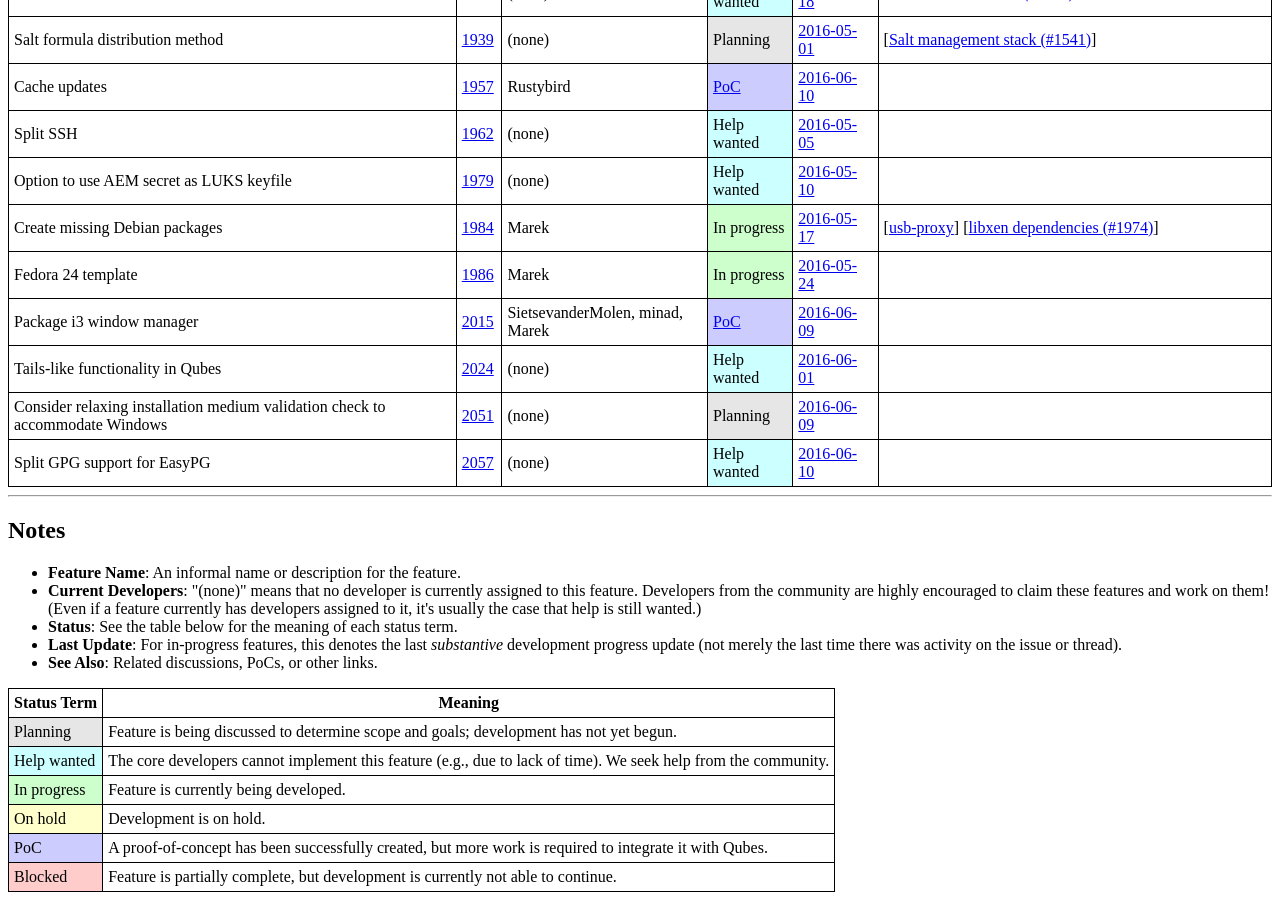
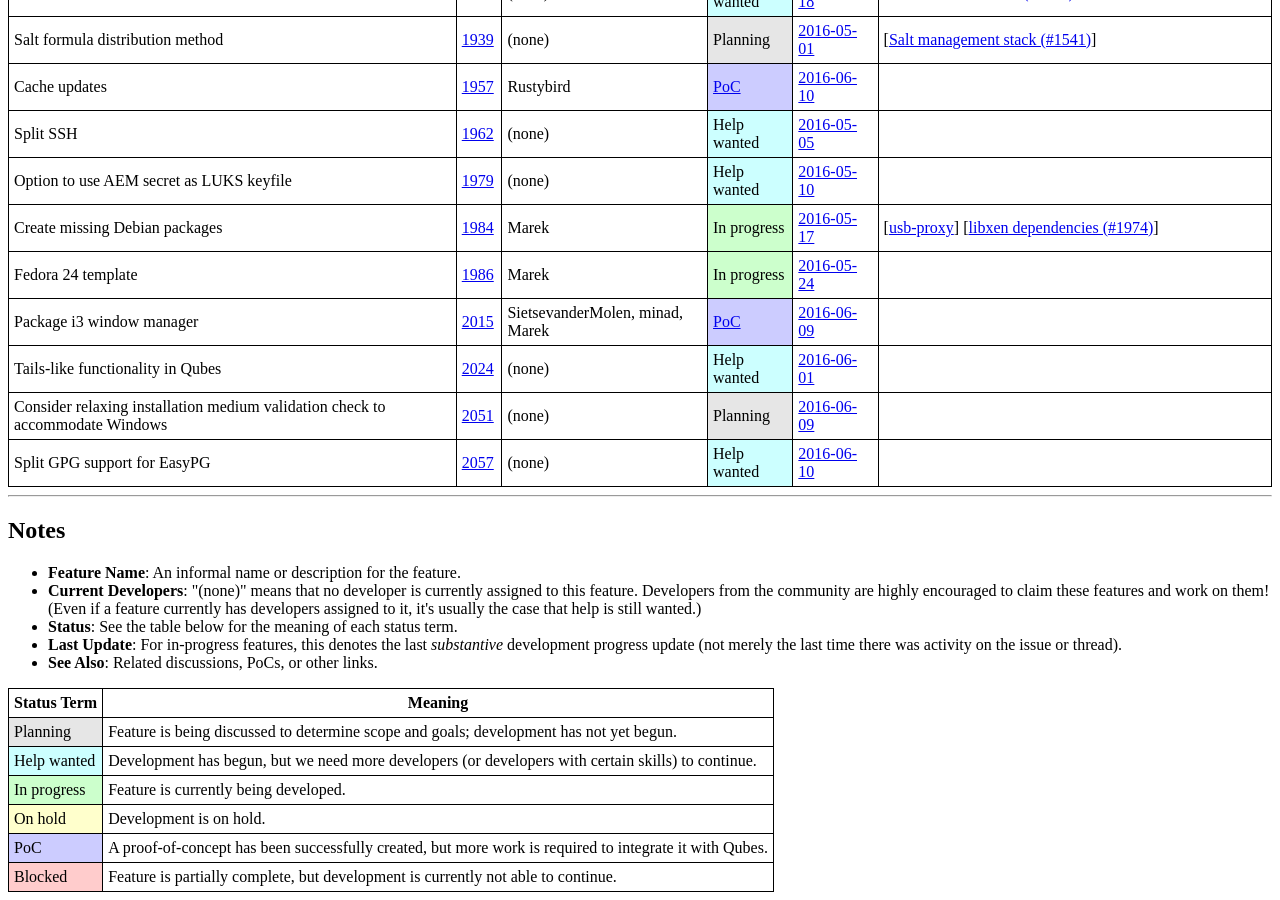
Before and after one commit to QubesOS/qubes-issues, a Jekyll site: the page built from index.md, in a window 1280 px wide and 900 px high, scrolled down 4502 px. Built offline with Jekyll 4.4.1, drawn with Linux system fonts in a browser that asks for light colours.

Commit message:
Update "Help wanted" description

```diff
--- a/_includes/features.html
+++ b/_includes/features.html
@@ -90,7 +90,7 @@
     </tr>
     <tr>
       <td class="help-wanted">Help wanted</td>
-      <td>The core developers cannot implement this feature (e.g., due to lack of time). We seek help from the community.</td>
+      <td>Development has begun, but we need more developers (or developers with certain skills) to continue.</td>
     </tr>
     <tr>
       <td class="in-progress">In progress</td>
```
